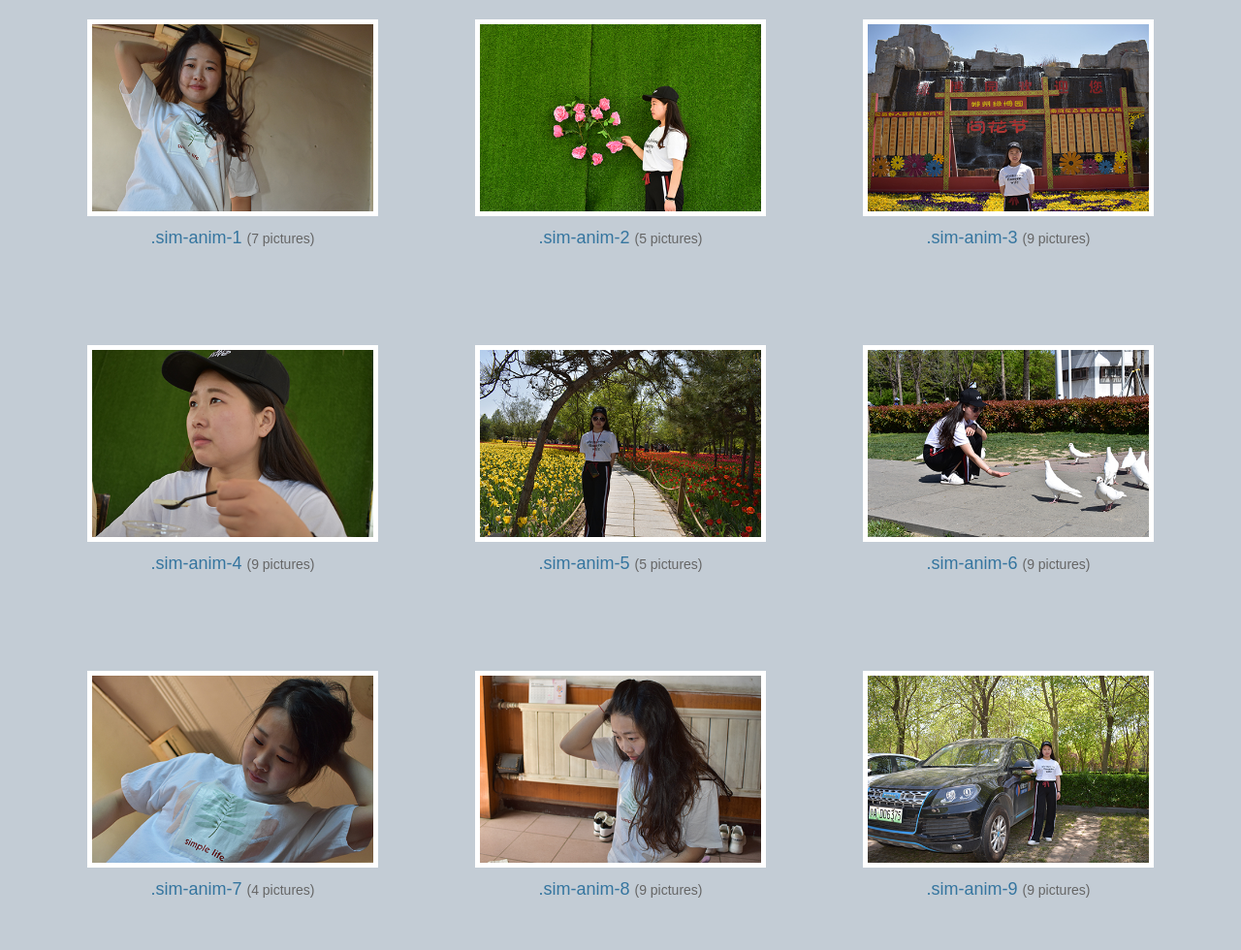
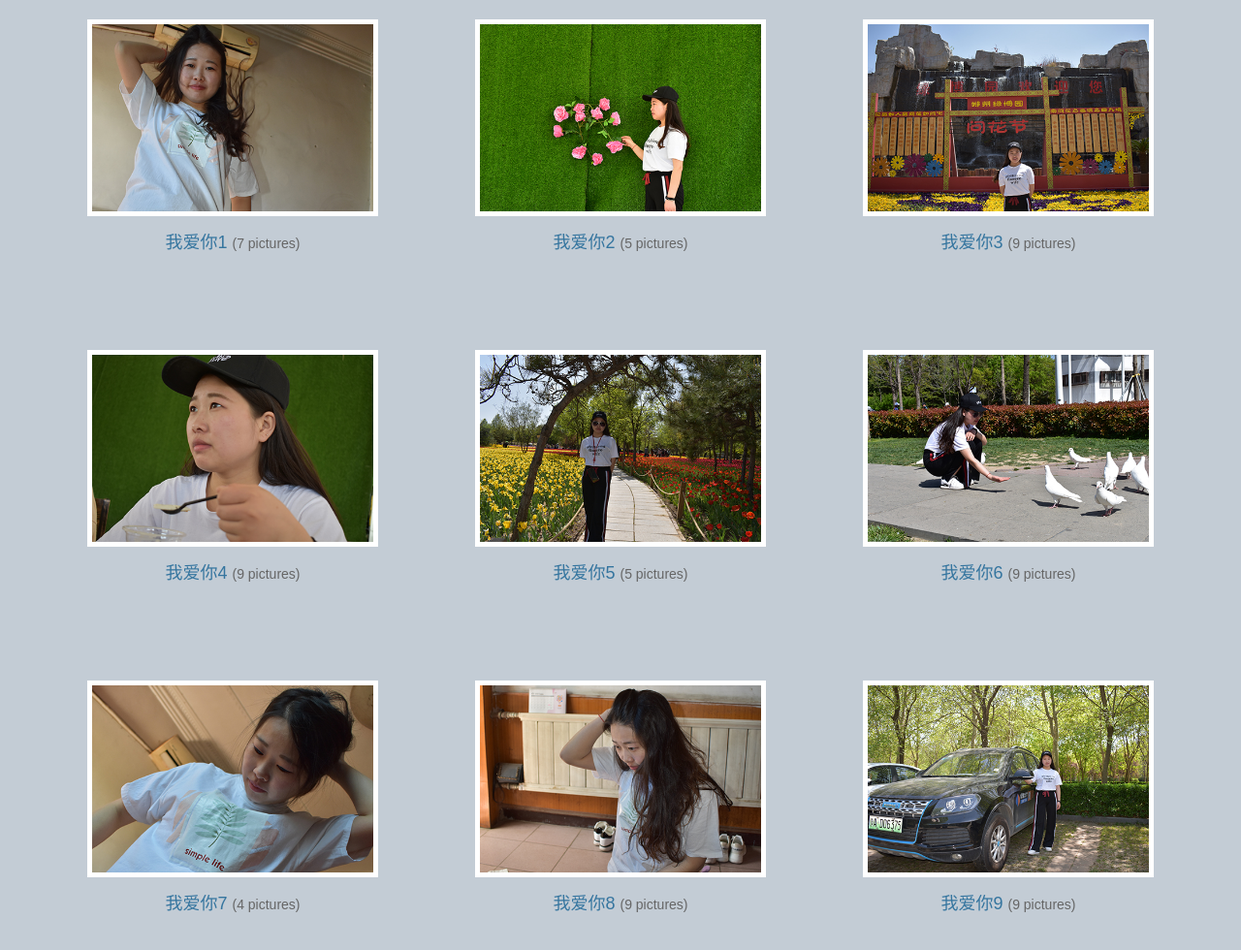
Before and after one commit to L2201/L2201.github.io, a plain HTML site: page page/LvBoYuan.html in a window 1280 px wide. Shown: the whole page at 97% size. Drawn offline with Linux system fonts and the light colour scheme.

Commit message:
Love You

```diff
--- a/page/LvBoYuan.html
+++ b/page/LvBoYuan.html
@@ -24,7 +24,7 @@
 				<img src="../img/LvBoYuan/6.JPG" class="all studio"/>
 				<img src="../img/LvBoYuan/1.JPG" class="all studio"/>
 			</div>
-			<div class="albums-tab-text">.sim-anim-1 <span>(7 pictures)</span></div>
+			<div class="albums-tab-text">我爱你1 <span>(7 pictures)</span></div>
 		</div>
 
 		<div class="albums-tab">
@@ -35,7 +35,7 @@
 				<img src="../img/LvBoYuan/4.JPG" class="all studio"/>
 				<img src="../img/LvBoYuan/10.JPG" class="all studio"/>
 			</div>
-			<div class="albums-tab-text">.sim-anim-2 <span>(5 pictures)</span></div>
+			<div class="albums-tab-text">我爱你2 <span>(5 pictures)</span></div>
 		</div>
 
 
@@ -51,7 +51,7 @@
 				<img src="../img/LvBoYuan/8.JPG" class="all studio"/>
 				<img src="../img/LvBoYuan/7.JPG" class="all studio"/>
 			</div>
-			<div class="albums-tab-text">.sim-anim-3 <span>(9 pictures)</span></div>
+			<div class="albums-tab-text">我爱你3 <span>(9 pictures)</span></div>
 		</div>
 
 
@@ -67,7 +67,7 @@
 				<img src="../img/LvBoYuan/8.JPG" class="all studio"/>
 				<img src="../img/LvBoYuan/9.JPG" class="all studio"/>
 			</div>
-			<div class="albums-tab-text">.sim-anim-4 <span>(9 pictures)</span></div>
+			<div class="albums-tab-text">我爱你4 <span>(9 pictures)</span></div>
 		</div>
 
 		<div class="albums-tab">
@@ -78,7 +78,7 @@
 				<img src="../img/LvBoYuan/4.JPG" class="all studio"/>
 				<img src="../img/LvBoYuan/14.JPG" class="all studio"/>
 			</div>
-			<div class="albums-tab-text">.sim-anim-5 <span>(5 pictures)</span></div>
+			<div class="albums-tab-text">我爱你5 <span>(5 pictures)</span></div>
 		</div>
 
 
@@ -94,7 +94,7 @@
 				<img src="../img/LvBoYuan/9.JPG" class="all studio"/>
 				<img src="../img/LvBoYuan/11.JPG" class="all studio"/>
 			</div>
-			<div class="albums-tab-text">.sim-anim-6 <span>(9 pictures)</span></div>
+			<div class="albums-tab-text">我爱你6 <span>(9 pictures)</span></div>
 		</div>
 
 
@@ -105,7 +105,7 @@
 				<img src="../img/LvBoYuan/3.JPG" class="all studio"/>
 				<img src="../img/LvBoYuan/16.JPG" class="all studio"/>
 			</div>
-			<div class="albums-tab-text">.sim-anim-7 <span>(4 pictures)</span></div>
+			<div class="albums-tab-text">我爱你7 <span>(4 pictures)</span></div>
 		</div>
 
 		<div class="albums-tab">
@@ -120,7 +120,7 @@
 				<img src="../img/LvBoYuan/8.JPG" class="all studio"/>
 				<img src="../img/LvBoYuan/3.JPG" class="all studio"/>
 			</div>
-			<div class="albums-tab-text">.sim-anim-8 <span>(9 pictures)</span></div>
+			<div class="albums-tab-text">我爱你8 <span>(9 pictures)</span></div>
 		</div>
 
 		<div class="albums-tab">
@@ -135,7 +135,7 @@
 				<img src="../img/LvBoYuan/12.JPG" class="all studio"/>
 				<img src="../img/LvBoYuan/6.JPG" class="all studio"/>
 			</div>
-			<div class="albums-tab-text">.sim-anim-9 <span>(9 pictures)</span></div>
+			<div class="albums-tab-text">我爱你9 <span>(9 pictures)</span></div>
 		</div>
 
 	</div>
```
